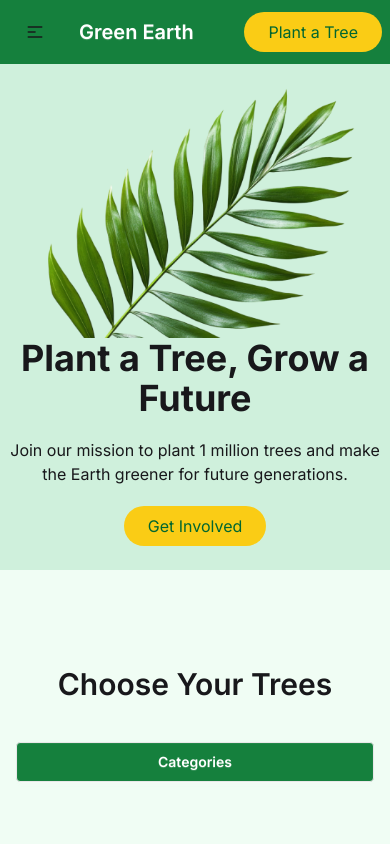
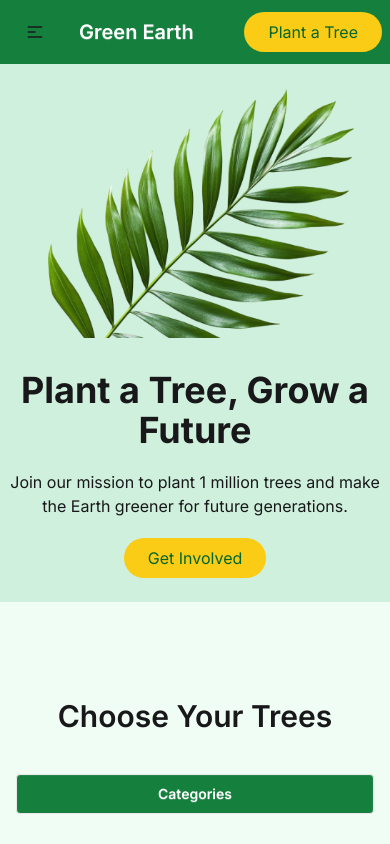
Before and after one commit to shahadat-web-dev/Assingment-6, a plain HTML site: page index.html in a window 390 px wide. Shown: the top 844 px of the page. Drawn offline with nearby package versions, Linux system fonts and the light colour scheme; no server answers.

```diff
--- a/index.html
+++ b/index.html
@@ -34,7 +34,9 @@
     <link rel="stylesheet" href="./styles.css" />
   </head>
 
-  <!-- Navbar -->
+
+  <body>
+     <!-- Navbar -->
   <header>
     <div class="navbar md:px-20 bg-base-100 bg-[#15803D]">
       <div class="navbar-start">
@@ -84,13 +86,12 @@
       </div>
     </div>
   </header>
-  <body>
 
     <!-- Banner Secction -->
     <div
       class="flex flex-col md:flex-row justify-between items-center bg-[#CFF0DC]"
     >
-      <img src="./assets/hero-leaf1.png" alt="" />
+      <img class="lg:pt-0 pb-8 lg:pb-0" src="./assets/hero-leaf1.png" alt="" />
       <div class="space-y-5 items-center text-center">
         <h3 class="text-4xl font-bold">Plant a Tree, Grow a Future</h3>
         <p class="text-center">
@@ -195,6 +196,8 @@
         </div>
       </div>
     </section>
+
+
     <!-- Our Impact -->
     <section class="bg-[#CFF0DC]">
       <div class="px-20 py-24">
@@ -268,6 +271,8 @@
         </div>
       </dialog>
     </section>
+
+
     <!-- Footer SEETION -->
     <footer class="bg-[#166534]">
       <h1
```
Also changed, not shown: 1 other file.
